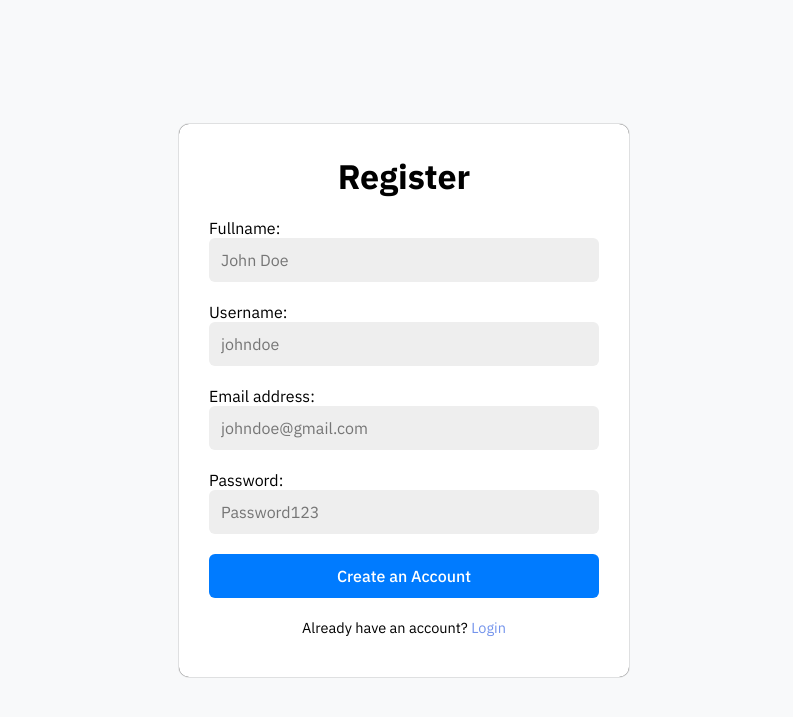
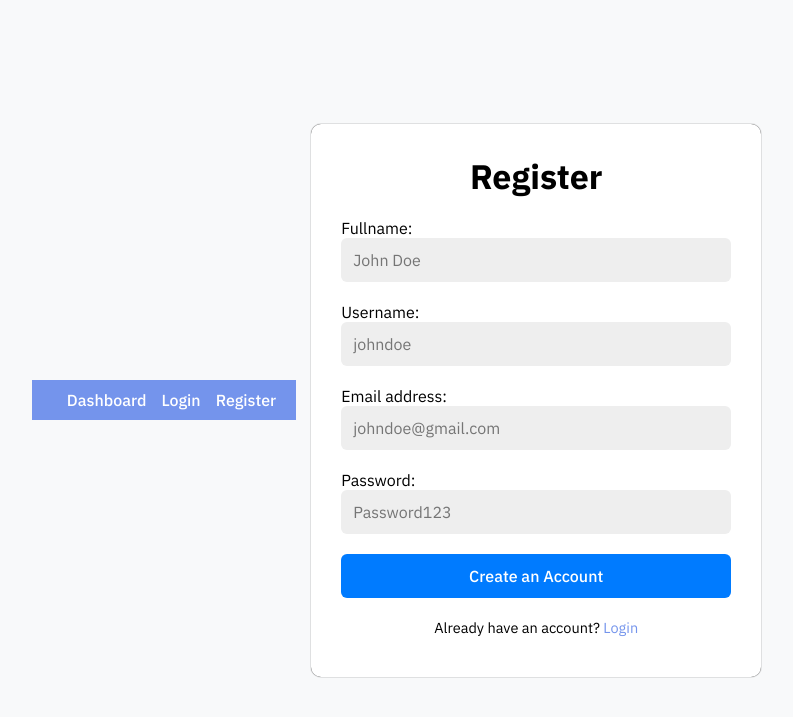
Before and after one commit to dyokox/Sky_HealthCheck, a Django app: page /register in a window 1280 px wide. Shown: the top 717 px of the page, without its empty margins (236-1029 px from the left). Run offline with Django 5.2, Linux system fonts and the light colour scheme.

Commit message:
Update register.html
Added navbar

```diff
--- a/SD/SDGC/sky/templates/sky/register.html
+++ b/SD/SDGC/sky/templates/sky/register.html
@@ -6,8 +6,13 @@
     <title>Sky - Sign Up</title>
     {% load static %}
     <link rel="stylesheet" type="text/css" href="{% static 'style.css' %}">
+    <link rel="stylesheet" type="text/css" href="{% static 'navbar.css' %}">
 </head>
 <body>
+    <!-- Loading navbar -->
+    {% include 'sky/navbar.html' %}
+    {% block content %}{% endblock %}
+    <div class="page-content">
         <div class="container">
             <!-- Registration Form -->
             <div class="form-box" id="register-form">
@@ -45,7 +50,7 @@
                 </form>
             </div>
         </div>
-
+    </div>
     <!-- Loads the JavaScript elements-->
     <script src="{% static 'script.js' %}"></script>
 </body>
```
Lines whose indentation alone changed are shown as unchanged.
